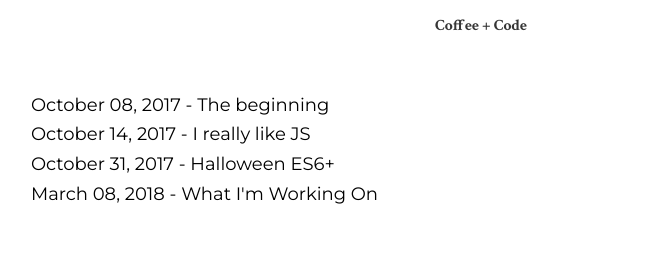
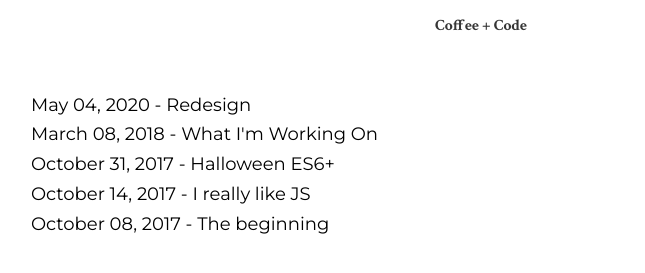
Before and after one commit to jmenglis/blog, a Gatsby site: page / in a window 1280 px wide. Shown: the part 71-344 px from the top of the page, without its empty margins (159-804 px from the left). Built offline with nearby package versions, Linux system fonts and the light colour scheme; Gatsby itself is replaced by a stand-in of ours; some packages are replaced by stand-ins of ours.

Commit message:
Adding date sort and new blog

```diff
--- /dev/null
+++ b/src/content/2020-05-04-redesign/index.md
@@ -0,0 +1,11 @@
+---
+title: Redesign
+date: 2020-05-04
+path: /redesign
+---
+
+I decided to upgrade to the latest version of [Gatsby.js](https://gatsbyjs.org).  With that I began a redesign of the site to make it even more minimal than before.
+
+My main page will just list the details of the blog and I am going to attempt to be practical with my posts to help developers around the world learn new techniques or rehash old ones.
+
+I hope you enjoy and I hope you staying safe during Coronavirus.
--- a/src/pages/index.js
+++ b/src/pages/index.js
@@ -8,7 +8,12 @@ const IndexPage = ({ data }) => {
     allMarkdownRemark: { edges },
   } = data
 
-  const BlogPostList = edges.map(post => {
+  const BlogPostList = edges
+    .sort(
+      (a, b) =>
+        new Date(b.node.frontmatter.date) - new Date(a.node.frontmatter.date)
+    )
+    .map(post => {
       const {
         node: {
           frontmatter: { date, title, path },
@@ -17,7 +22,10 @@ const IndexPage = ({ data }) => {
       return (
         <>
           <Link to={`/${path}`} className="links">
-          <li key={title} style={{ listStyleType: "none", marginBottom: "0" }}>
+            <li
+              key={title}
+              style={{ listStyleType: "none", marginBottom: "0" }}
+            >
               {date} - {title}
             </li>
           </Link>
```
Lines whose indentation alone changed are shown as unchanged.
